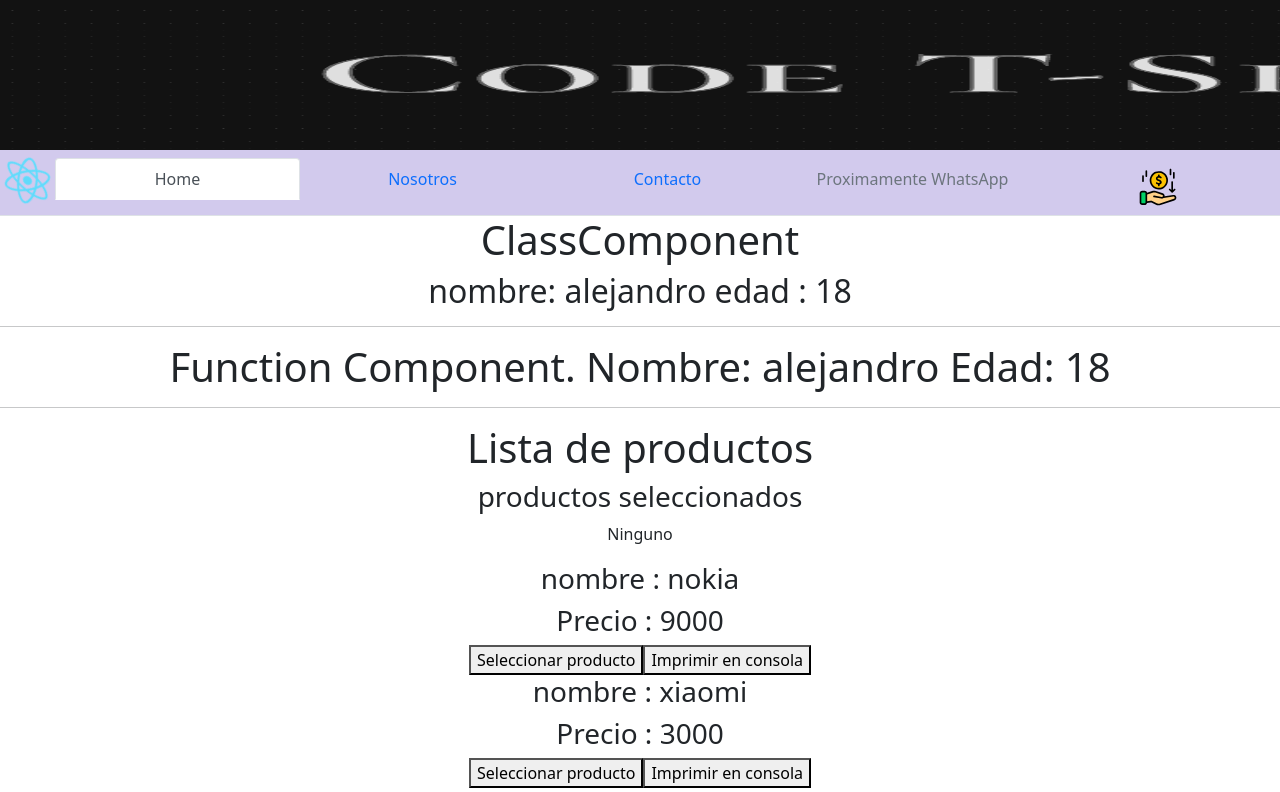
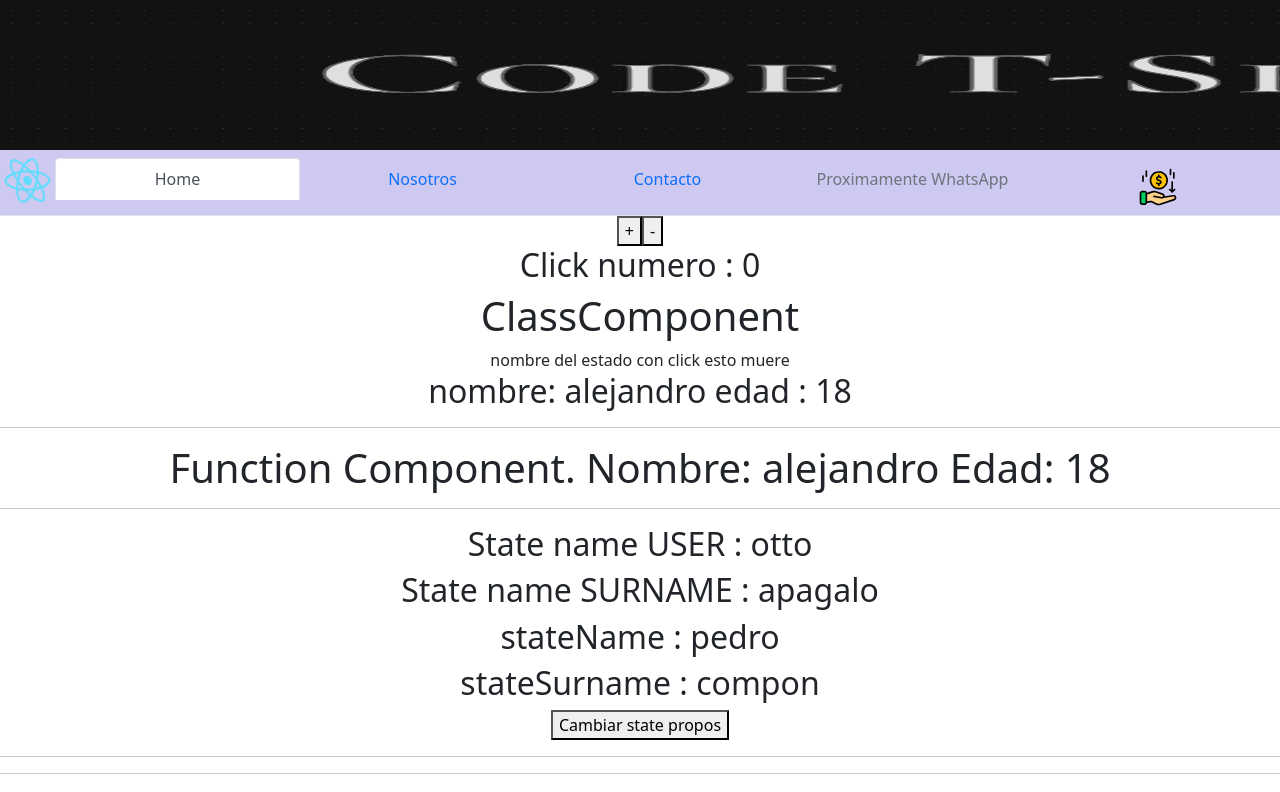
Before and after one commit to alenicolasrelova/CoderHouse-React, a React (Create React App) app: page / in a window 1280 px wide. Shown: the top 792 px of the page. Built offline with nearby package versions, Linux system fonts and the light colour scheme.

Commit message:
Contador

```diff
--- a/src/App.js
+++ b/src/App.js
@@ -6,6 +6,7 @@ import FuncionalComponente from './components/function-Component/FuncionalCompon
 import ItemListContainer from './components/item-list-container/ItemListContainer';
 import ComponentChildren from './components/component-children/ComponentChildren';
 import nombreTienda from './img/nombreTienda.png';
+import CuentaClicks from './components/contador-class/Contador';
 
 const age = 18;
 function App() {
@@ -13,6 +14,7 @@ function App() {
     <div className="App">
       <img src={nombreTienda} alt="Nombre Tienda" className="imagenNombreTienda"></img>
       <NavBarrr />
+      <CuentaClicks />
       <ClassComponent age={age} name="alejandro"/>
       <hr />
       <FuncionalComponente age={age} name="alejandro"/>
--- a/src/components/class-component/ClassComponent.js
+++ b/src/components/class-component/ClassComponent.js
@@ -1,5 +1,17 @@
 import React, { Component } from 'react';
 export class ClassComponent extends Component {
+    constructor(){
+        super();
+        this.state = {
+            name:"con click esto ",
+            surname:"muere"
+        };
+    }
+
+    updateName= () => {
+        this.setState({name: "murio", surname:"x2"})
+    }
+
 
     render() {
         console.log("prop classComponent " + this.props.name + " " + this.props.age);
@@ -7,6 +19,9 @@ export class ClassComponent extends Component {
             <>
             <div>
                 <h1>ClassComponent</h1>
+                <div onClick={this.updateName}>
+                    nombre del estado {this.state.name} {this.state.surname}
+                </div>
                 <h2>nombre: {this.props.name} edad : {this.props.age}</h2>
             </div>
             </>
--- /dev/null
+++ b/src/components/contador-class/Contador.js
@@ -0,0 +1,29 @@
+import React from 'react';
+
+export default class CuentaClicks extends React.Component {
+  constructor(props) {
+    super(props);
+    this.state = {
+      cantidadClick: 0,
+    };
+    this.sumaClick = this.click.bind(this);
+    this.restaClick = this.click.bind(this);
+  }
+  click(e) {
+    this.setState((prevState) => ({
+      cantidadClick: prevState.cantidadClick + 1,
+    }));
+  }
+
+
+  render() {
+    const { cantidadClick } = this.state;
+    return (
+      <div>
+        <button onClick={this.sumaClick}> + </button>
+        <button onClick={this.restaClick}> - </button>
+        <h2> Click numero : {cantidadClick}</h2>
+      </div>
+    );
+  }
+}
--- a/src/components/function-Component/FuncionalComponente.js
+++ b/src/components/function-Component/FuncionalComponente.js
@@ -1,10 +1,34 @@
-import React from 'react';
+import React, { useState } from 'react';
 
 const FuncionalComponente = ({name, age}) => {
-  console.log(name + " " + age);
+
+  const [stateName, setStateName] = useState("pedro");
+  const [stateSurname, setStateSurname] = useState("compon");
+  const [user, setUser] = useState({
+    name: "otto",
+    surname: "apagalo"
+  });
+
+  const updateNameAndSurname2 = () => {
+    setStateName("cambioName2");
+    setStateSurname("cambioSurname2");
+    setUser({ ...user, name: "controladoName"});
+
+  }
+
+
   return (<div>
 
       <h1>Function Component. Nombre: {name} Edad: {age}</h1>
+
+      <hr></hr>
+      <h2>State name USER : {user.name} </h2>
+      <h2>State name SURNAME : {user.surname} </h2>
+      <h2>stateName : {stateName} </h2>
+      <h2>stateSurname : {stateSurname} </h2>
+      <button onClick={updateNameAndSurname2}>Cambiar state propos</button>
+      <hr></hr>
+
   </div>);
 };
 
```
